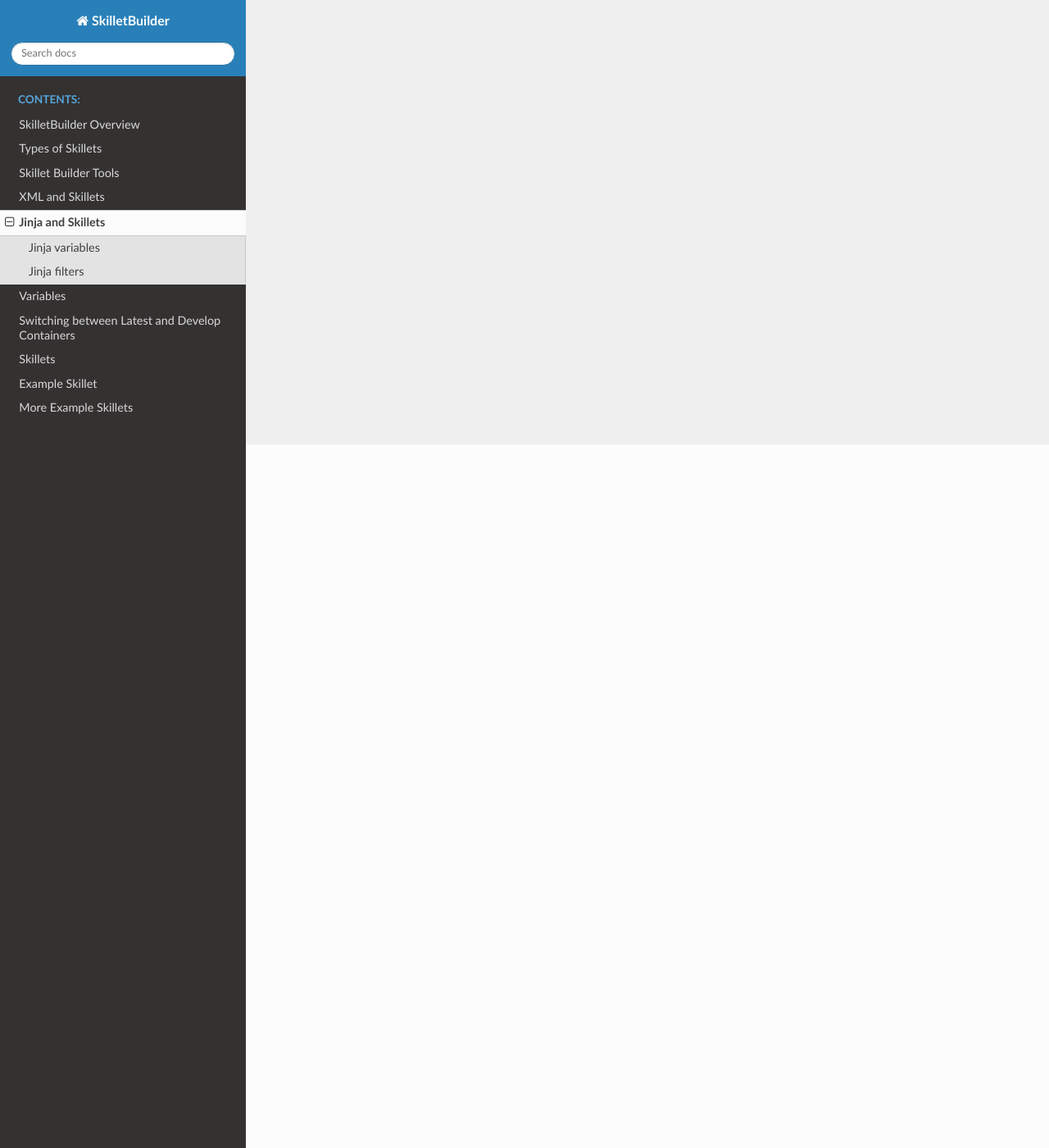
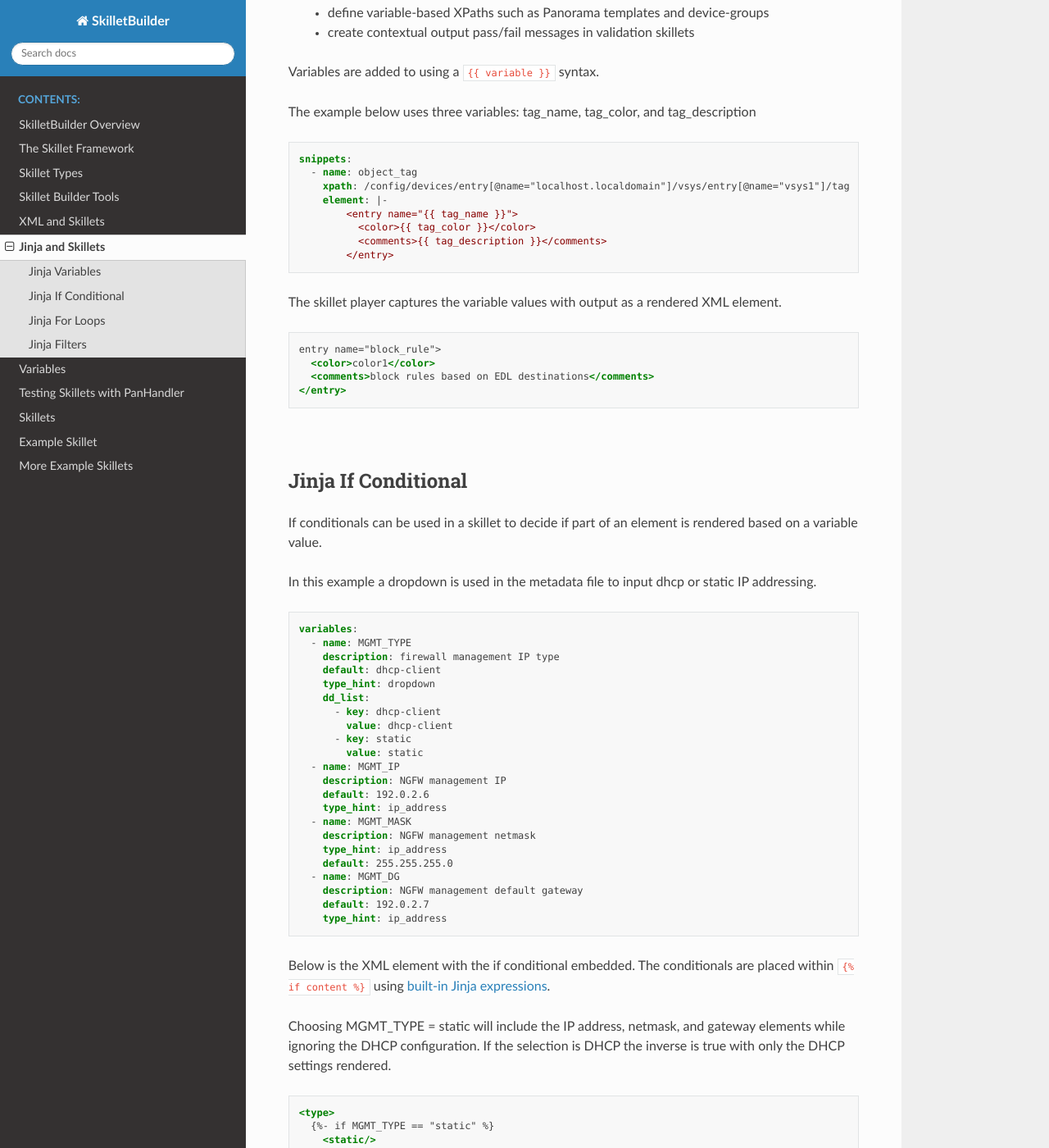
Before and after one commit to PaloAltoNetworks/SkilletBuilder, a Sphinx documentation site: the page built from docs/jinja.rst, in a window 1280 px wide and 1400 px high, scrolled down 858 px. Shown: the whole window at 82% size. Built offline with Sphinx 7.4.7 and the Read the Docs theme 2.0.0, drawn with Linux system fonts in a browser that asks for light colours; some of the changed text lies outside the part shown.

Commit message:
panhandler and jinja basics docs

```diff
--- a/docs/index.rst
+++ b/docs/index.rst
@@ -11,12 +11,13 @@
    :caption: Contents:
 
    overview
+   skillet_framework
    skillet_types
    builder_tools
    xml
    jinja
    variables
-   switching_dev_latest
+   panhandler
    validation_skillets
    skillets
    example_skillet
--- a/docs/jinja.rst
+++ b/docs/jinja.rst
@@ -1,18 +1,196 @@
 Jinja and Skillets
 ==================
 
-content needed to build skillets
+Jinja a templating language for Python and used within the skillet framework to:
 
-Jinja variables
+    * allow variable substitution
+    * provide lightweight coding logic like if and for
+    * apply filters to format data
+    * leverage filters for validation testing logic
+
+  .. image:: images/jinja_engine.png
+     :width: 800
+
+Content objects are collected from the skillet and associated files then passed through the rendering engine.
+
+|
+
+Jinja Variables
 ---------------
 
-{{ var }} syntax
-if conditionals
-for loops
+Variables are used in the Snippets sections of the .meta-cnc.yaml file and externally referenced text files to:
 
-Jinja filters
+    * provide simple substitutions for values in an XML or set command configuration file
+    * define variable-based XPaths such as Panorama templates and device-groups
+    * create contextual output pass/fail messages in validation skillets
+
+Variables are added to using a ``{{ variable }}`` syntax.
+
+The example below uses three variables: tag_name, tag_color, and tag_description
+
+.. code-block:: yaml
+
+        snippets:
+          - name: object_tag
+            xpath: /config/devices/entry[@name="localhost.localdomain"]/vsys/entry[@name="vsys1"]/tag
+            element: |-
+                <entry name="{{ tag_name }}">
+                  <color>{{ tag_color }}</color>
+                  <comments>{{ tag_description }}</comments>
+                </entry>
+
+The skillet player captures the variable values with output as a rendered XML element.
+
+.. code-block:: xml
+
+        entry name="block_rule">
+          <color>color1</color>
+          <comments>block rules based on EDL destinations</comments>
+        </entry>
+
+|
+
+Jinja If Conditional
+--------------------
+
+If conditionals can be used in a skillet to decide if part of an element is rendered based on a variable value.
+
+In this example a dropdown is used in the metadata file to input dhcp or static IP addressing.
+
+.. code-block:: yaml
+
+    variables:
+      - name: MGMT_TYPE
+        description: firewall management IP type
+        default: dhcp-client
+        type_hint: dropdown
+        dd_list:
+          - key: dhcp-client
+            value: dhcp-client
+          - key: static
+            value: static
+      - name: MGMT_IP
+        description: NGFW management IP
+        default: 192.0.2.6
+        type_hint: ip_address
+      - name: MGMT_MASK
+        description: NGFW management netmask
+        type_hint: ip_address
+        default: 255.255.255.0
+      - name: MGMT_DG
+        description: NGFW management default gateway
+        default: 192.0.2.7
+        type_hint: ip_address
+
+Below is the XML element with the if conditional embedded. The conditionals are placed within ``{% if content %}``
+using `built-in Jinja expressions`_.
+
+    .. _built-in Jinja expressions: https://jinja.palletsprojects.com/en/2.11.x/templates/#expressions
+
+
+Choosing MGMT_TYPE = static will include the IP address, netmask, and gateway elements while ignoring the DHCP configuration.
+If the selection is DHCP the inverse is true with only the DHCP settings rendered.
+
+.. code-block:: xml
+
+    <type>
+      {%- if MGMT_TYPE == "static" %}
+        <static/>
+      {% elif MGMT_TYPE == "dhcp-client" %}
+        <dhcp-client>
+         <send-hostname>yes</send-hostname>
+         <send-client-id>no</send-client-id>
+         <accept-dhcp-hostname>no</accept-dhcp-hostname>
+         <accept-dhcp-domain>no</accept-dhcp-domain>
+        </dhcp-client>
+      {% else %}
+        <dhcp-client>
+         <send-hostname>yes</send-hostname>
+         <send-client-id>no</send-client-id>
+         <accept-dhcp-hostname>no</accept-dhcp-hostname>
+         <accept-dhcp-domain>no</accept-dhcp-domain>
+        </dhcp-client>
+      {% endif %}
+    </type>
+    {%- if MGMT_TYPE == "static" %}
+    <ip-address>{{ MGMT_IP }}</ip-address>
+    <netmask>{{ MGMT_MASK }}</netmask>
+    <default-gateway>{{ MGMT_DG }}</default-gateway>
+    {% endif %}
+
+Here is the output if static is selected:
+
+.. code-block:: xml
+
+    <type>
+        <static/>
+    </type>
+    <ip-address>192.0.2.6</ip-address>
+    <netmask>255.255.255.0</netmask>
+    <default-gateway>192.0.2.7</default-gateway>
+
+And the output if dhcp-client is selected:
+
+.. code-block:: xml
+
+    <type>
+        <dhcp-client>
+         <send-hostname>yes</send-hostname>
+         <send-client-id>no</send-client-id>
+         <accept-dhcp-hostname>no</accept-dhcp-hostname>
+         <accept-dhcp-domain>no</accept-dhcp-domain>
+        </dhcp-client>
+    </type>
+
+|
+
+Jinja For Loops
+---------------
+
+For loops can be used in a skillet to capture a list of information and iterate over the list as multiple entries.
+
+In this example a list of serial numbers are onboarded to Panorama.
+
+.. code-block:: yaml
+
+    variables:
+      - name: serial_number
+        description: Device serial number
+        default: 12345
+        type_hint: list
+        help_text: basic onboarding to panorama; click + to add additional devices
+
+Below is the XML element with the for loop embedded. The conditionals are placed within ``{% for content %}``
+using `Jinja built-in for loop logic`_.
+
+    .. _Jinja built-in for loop logic: https://jinja.palletsprojects.com/en/2.11.x/templates/#for
+
+
+.. code-block:: xml
+
+    {% for item in serial_number %}
+        <entry name="{{ item }}"/>
+    {% endfor %}
+
+
+The rendered output element is:
+
+.. code-block:: xml
+
+
+    <entry name="1234567890"/>
+    <entry name="1234567891"/>
+    <entry name="1234567892"/>
+
+adding in each serial number in the variable list.
+
+|
+
+Jinja Filters
 -------------
 
+
+
 | syntax
-built-in filters
+built-in filters: https://jinja.palletsprojects.com/en/2.11.x/templates/#list-of-builtin-filters
 custom filters for validations
--- a/docs/skillet_types.rst
+++ b/docs/skillet_types.rst
@@ -1,5 +1,5 @@
-Types of Skillets
-=================
+Skillet Types
+=============
 
 The original skillets were focused on configuration using XML snippets.
 This is now extended to include a broad array of skillet types for deployment,
```
Also changed, not shown: docs/overview.rst (+2 -16 lines), docs/panhandler.rst (added, +158 -0 lines), docs/skillet_framework.rst (added, +102 -0 lines), docs/switching_dev_latest.rst (deleted, +0 -58 lines), docs/images/jinja_engine.png (added), docs/images/jinja_for_loop.png (added), docs/images/jinja_if_conditional.png (added), docs/images/panhandler_repo_detail.png (added), docs/images/skillet_framework.png (added), docs/images/skillet_framework_yaml_file.png (added).
